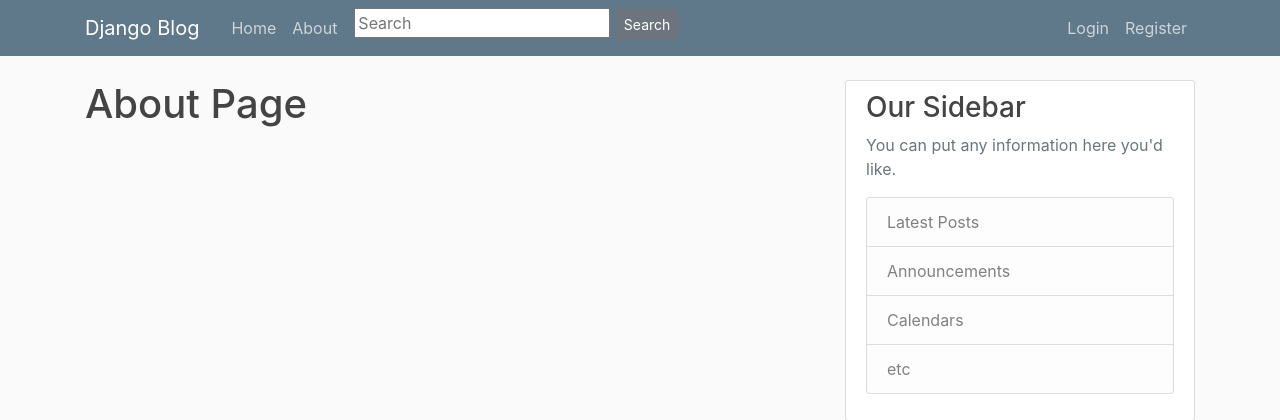
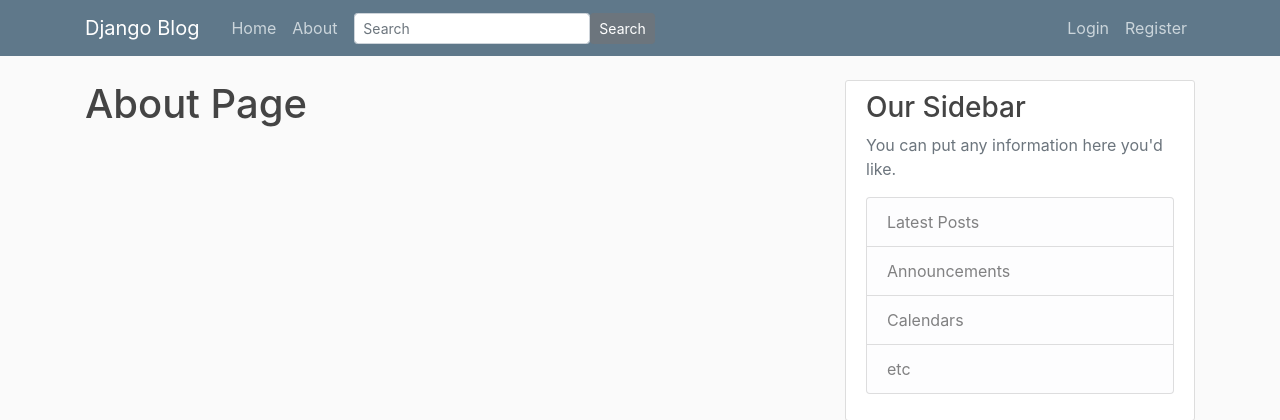
Before and after one commit to madhavchopra99/django_project, a Django app: page /about/ in a window 1280 px wide. Shown: the top 420 px of the page. Run offline with Django 3.2, Linux system fonts and the light colour scheme; some libraries are stand-ins or nearby versions.

Commit message:
Signed-off-by: Madhav Chopra <madhavchopra99@gmail.com>

```diff
--- a/blog/templates/blog/base.html
+++ b/blog/templates/blog/base.html
@@ -30,8 +30,8 @@
         <div class="navbar-nav mr-auto">
           <a class="nav-item nav-link" href="{% url 'blog-home' %}">Home</a>
           <a class="nav-item nav-link" href="{% url 'blog-about' %}">About</a>&nbsp&nbsp
-    <form id="searchform" action="{% url 'post-search' %}" method="get" accept-charset="utf-8">
-      <input class="searchfield" id="searchbox" name="q" type="text" placeholder="Search">
+    <form class="form-inline" id="searchform" action="{% url 'post-search' %}" method="get" accept-charset="utf-8">
+      <input class="form-control form-control-sm" id="searchbox" name="q" type="text" placeholder="Search">
 
       <button class="btn btn-secondary btn-sm" type="submit">
           Search
```
Also changed, not shown: requirements.txt (added, +7 -0 lines).
